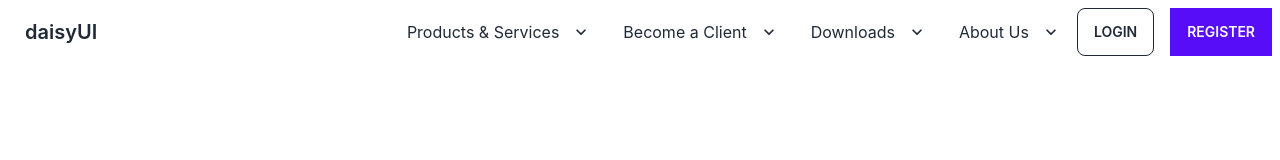
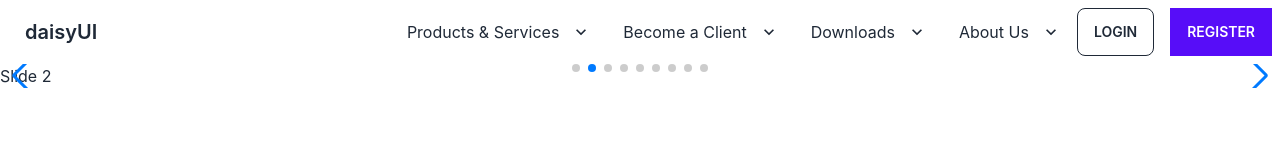
Before and after one commit to imrannaazir/task-2-masterkey-tech, a React (Create React App) app: page / in a window 1280 px wide. Shown: the top 160 px of the page. Built offline with nearby package versions, Linux system fonts and the light colour scheme.

Commit message:
react swipper added, start a slider

```diff
--- a/package.json
+++ b/package.json
@@ -10,6 +10,7 @@
     "react": "^18.1.0",
     "react-dom": "^18.1.0",
     "react-scripts": "5.0.1",
+    "swiper": "^8.1.6",
     "web-vitals": "^2.1.4"
   },
   "scripts": {
--- /dev/null
+++ b/src/Pages/Home/Banner.jsx
@@ -0,0 +1,46 @@
+import React from "react";
+// Import Swiper React components
+import { Swiper, SwiperSlide } from "swiper/react";
+
+// Import Swiper styles
+import "swiper/css";
+import "swiper/css/pagination";
+import "swiper/css/navigation";
+
+// import required modules
+import { Autoplay, Pagination, Navigation } from "swiper";
+
+const Banner = () => {
+  return (
+    <div>
+      <>
+        <Swiper
+          spaceBetween={30}
+          centeredSlides={true}
+          autoplay={{
+            delay: 2500,
+            disableOnInteraction: false,
+          }}
+          pagination={{
+            clickable: true,
+          }}
+          navigation={true}
+          modules={[Autoplay, Pagination, Navigation]}
+          className="mySwiper"
+        >
+          <SwiperSlide>Slide 1</SwiperSlide>
+          <SwiperSlide>Slide 2</SwiperSlide>
+          <SwiperSlide>Slide 3</SwiperSlide>
+          <SwiperSlide>Slide 4</SwiperSlide>
+          <SwiperSlide>Slide 5</SwiperSlide>
+          <SwiperSlide>Slide 6</SwiperSlide>
+          <SwiperSlide>Slide 7</SwiperSlide>
+          <SwiperSlide>Slide 8</SwiperSlide>
+          <SwiperSlide>Slide 9</SwiperSlide>
+        </Swiper>
+      </>
+    </div>
+  );
+};
+
+export default Banner;
--- a/src/Pages/Home/Home.jsx
+++ b/src/Pages/Home/Home.jsx
@@ -1,10 +1,12 @@
 import React from "react";
+import Banner from "./Banner";
 import Navbar from "./Navbar";
 
 const Home = () => {
   return (
     <div>
       <Navbar />
+      <Banner />
     </div>
   );
 };
```
Also changed, not shown: 1 other file (tests, documents, lock files or other folders).
